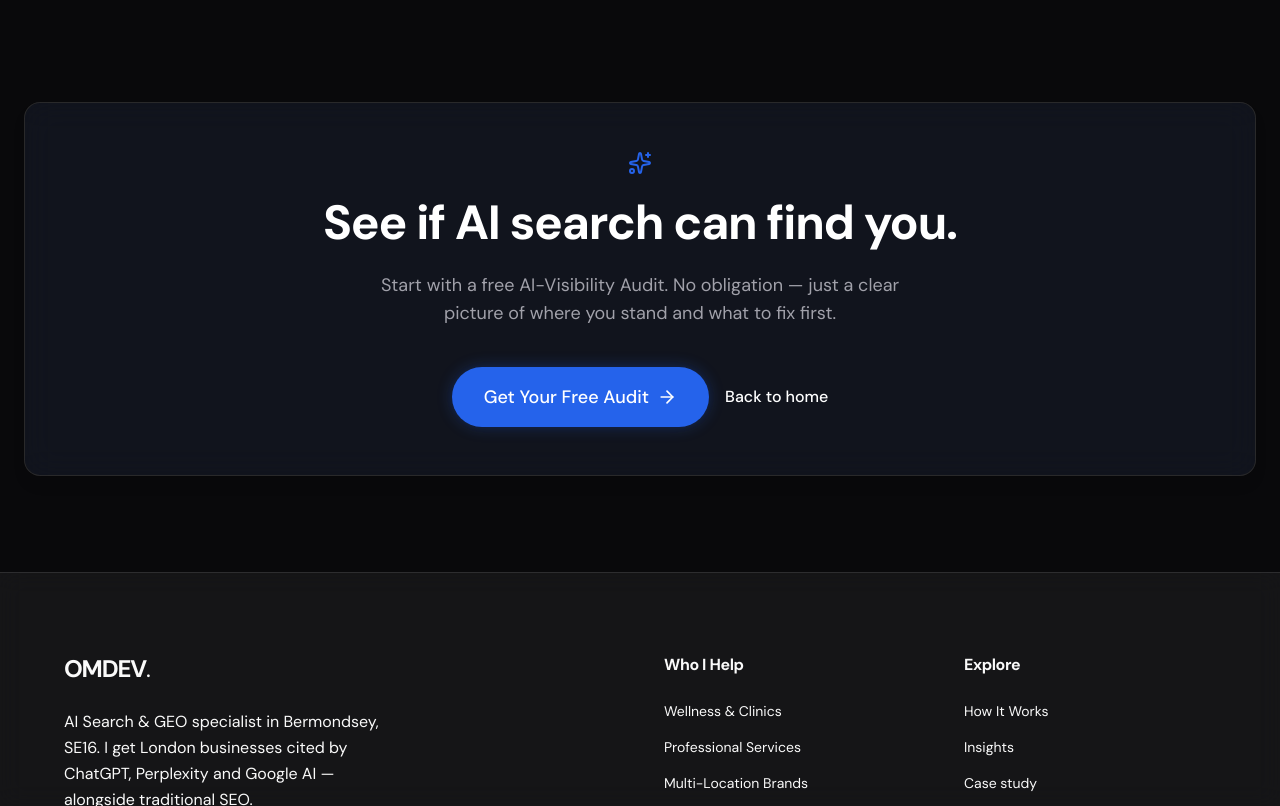
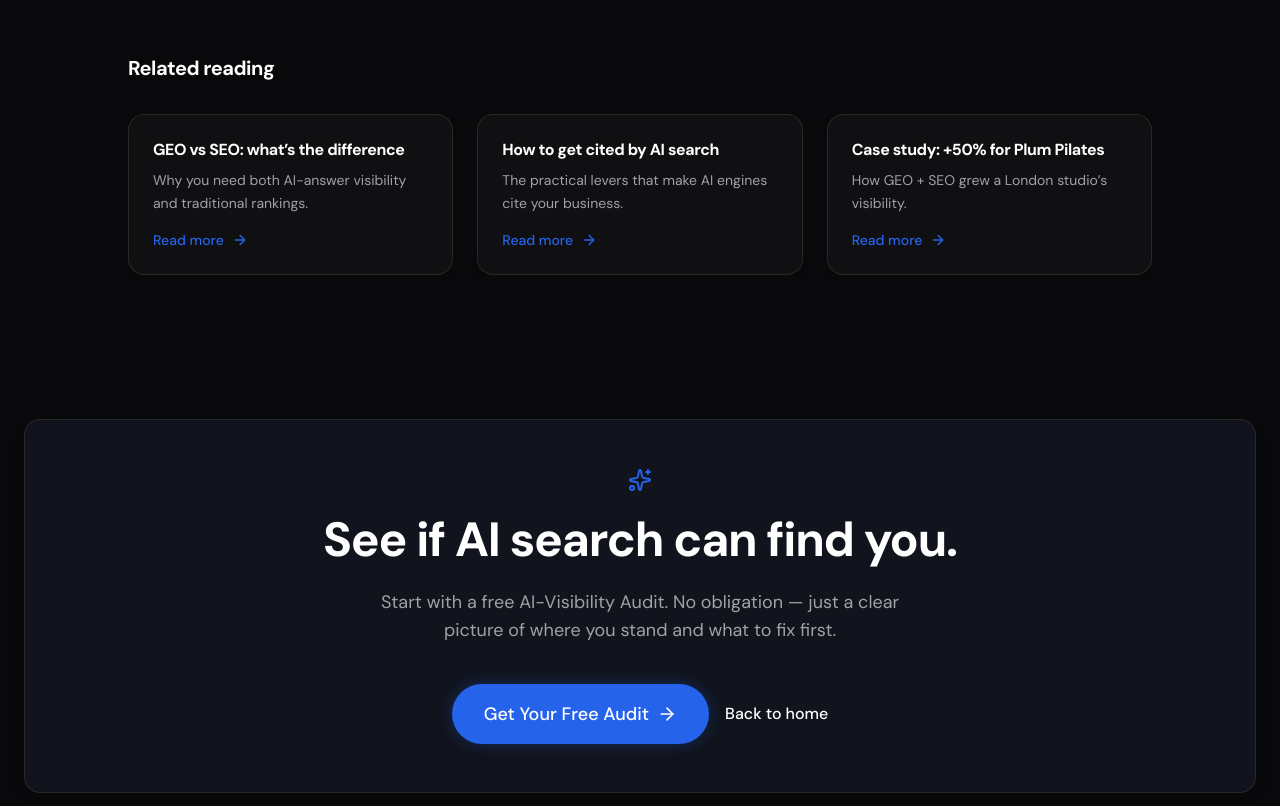
Before and after one commit to almondomar-coder/portfolio-omdev, a React (Vite) app: page /ai-visibility-wellness in a window 1280 px wide. Shown: the part 1934-2740 px from the top of the page. Built offline with nearby package versions, Linux system fonts and the light colour scheme; no server answers.

Commit message:
Add internal linking (Related reading) to verticals, articles, case study

```diff
--- a/pages/Article.tsx
+++ b/pages/Article.tsx
@@ -6,7 +6,8 @@ import SEO from '../components/SEO';
 import FAQ from '../components/FAQ';
 import { Reveal } from '../components/Reveal';
 import NotFound from './NotFound';
-import { getArticle } from '../data/articles';
+import { articles, getArticle } from '../data/articles';
+import RelatedLinks from '../components/RelatedLinks';
 import { useAudit } from '../context/AuditContext';
 
 const fmtDate = (iso: string) =>
@@ -20,6 +21,13 @@ const Article: React.FC = () => {
   if (!a) return <NotFound />;
 
   const canonical = `https://omdev.xyz/insights/${a.slug}`;
+
+  const related = [
+    ...articles
+      .filter((x) => x.slug !== a.slug)
+      .map((x) => ({ to: `/insights/${x.slug}`, title: x.title, sub: x.excerpt })),
+    { to: '/case-studies/plum-pilates', title: 'Case study: +50% for Plum Pilates', sub: 'See GEO + SEO applied to a real London business.' },
+  ];
 
   const articleSchema = {
     '@context': 'https://schema.org',
@@ -137,6 +145,8 @@ const Article: React.FC = () => {
         </div>
       </article>
 
+      <RelatedLinks links={related} />
+
       <FAQ faqs={a.faqs} heading="Frequently asked" />
 
       {/* CTA */}
--- a/pages/CaseStudy.tsx
+++ b/pages/CaseStudy.tsx
@@ -7,6 +7,7 @@ import FAQ from '../components/FAQ';
 import { Reveal } from '../components/Reveal';
 import NotFound from './NotFound';
 import { getCaseStudy } from '../data/caseStudies';
+import RelatedLinks from '../components/RelatedLinks';
 import { useAudit } from '../context/AuditContext';
 
 const CaseStudy: React.FC = () => {
@@ -17,6 +18,12 @@ const CaseStudy: React.FC = () => {
   if (!c) return <NotFound />;
 
   const canonical = `https://omdev.xyz/case-studies/${c.slug}`;
+
+  const related = [
+    { to: '/ai-visibility-wellness', title: 'GEO + SEO for wellness & clinics', sub: 'The approach behind results like this, for studios and clinics.' },
+    { to: '/insights/how-to-get-cited-by-ai-search', title: 'How to get cited by AI search', sub: 'The practical playbook used to grow visibility.' },
+    { to: '/insights/geo-vs-seo', title: 'GEO vs SEO: what’s the difference', sub: 'Why the winning strategy combines both.' },
+  ];
 
   const articleSchema = {
     '@context': 'https://schema.org',
@@ -137,6 +144,8 @@ const CaseStudy: React.FC = () => {
         </div>
       </section>
 
+      <RelatedLinks links={related} />
+
       <FAQ faqs={c.faqs} heading="Questions about this case study" />
 
       {/* CTA */}
--- a/pages/VerticalPage.tsx
+++ b/pages/VerticalPage.tsx
@@ -6,6 +6,7 @@ import SEO from '../components/SEO';
 import FAQ from '../components/FAQ';
 import { Reveal } from '../components/Reveal';
 import NotFound from './NotFound';
+import RelatedLinks from '../components/RelatedLinks';
 import { getVertical } from '../data/verticals';
 import { useAudit } from '../context/AuditContext';
 
@@ -21,6 +22,12 @@ const VerticalPage: React.FC<VerticalPageProps> = ({ slug }) => {
 
   const canonical = `https://omdev.xyz${v.path}`;
   const Icon = v.icon;
+
+  const related = [
+    { to: '/insights/geo-vs-seo', title: 'GEO vs SEO: what’s the difference', sub: 'Why you need both AI-answer visibility and traditional rankings.' },
+    { to: '/insights/how-to-get-cited-by-ai-search', title: 'How to get cited by AI search', sub: 'The practical levers that make AI engines cite your business.' },
+    { to: '/case-studies/plum-pilates', title: 'Case study: +50% for Plum Pilates', sub: 'How GEO + SEO grew a London studio’s visibility.' },
+  ];
 
   const serviceSchema = {
     '@context': 'https://schema.org',
@@ -138,6 +145,8 @@ const VerticalPage: React.FC<VerticalPageProps> = ({ slug }) => {
       {/* FAQ (with schema) */}
       <FAQ faqs={v.faqs} heading={`${v.name}: AI Search Questions`} />
 
+      <RelatedLinks links={related} />
+
       {/* CTA */}
       <section className="py-24 md:py-32 px-6 container mx-auto">
         <div className="relative overflow-hidden glass-card p-12 md:p-20 text-center max-w-4xl mx-auto">
```
